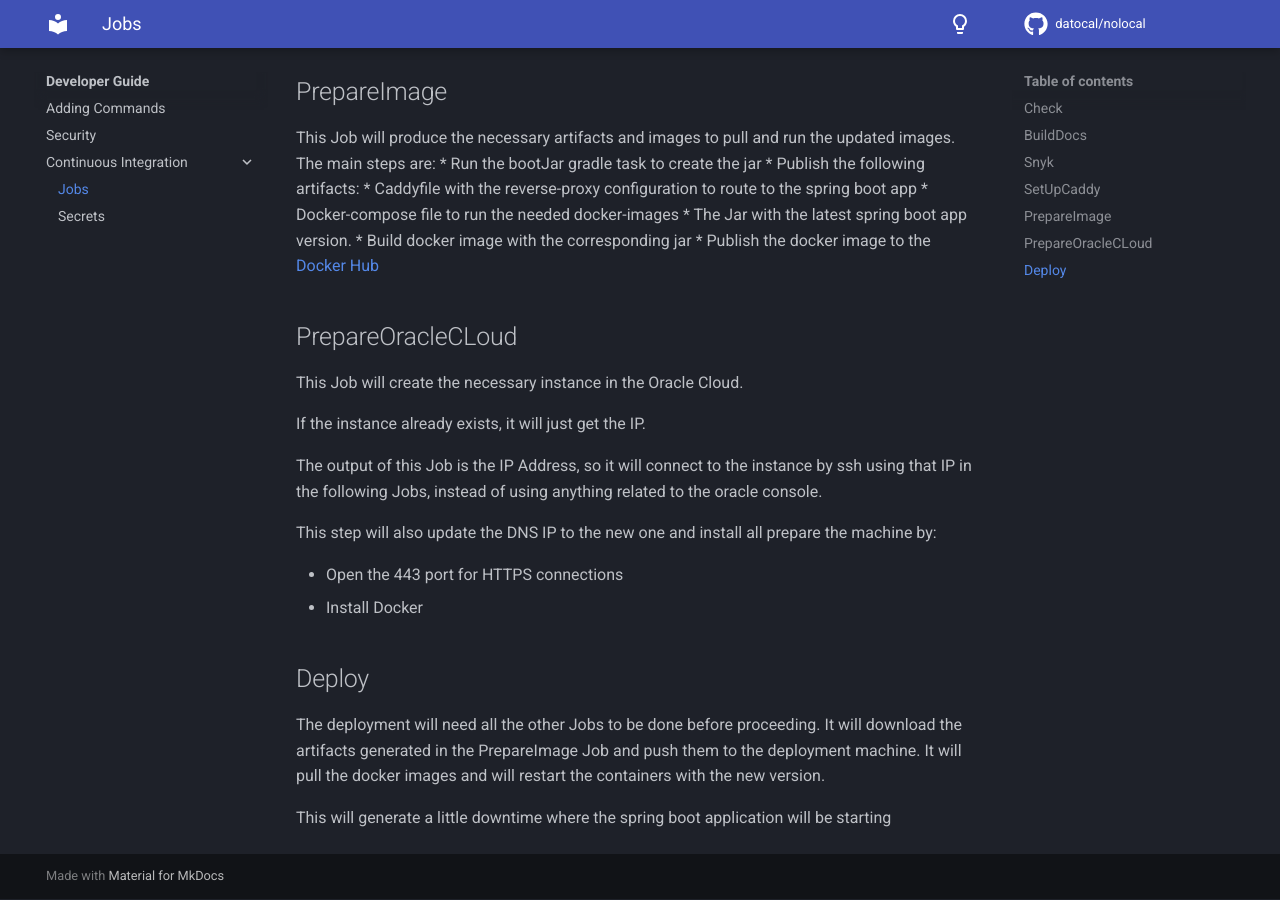
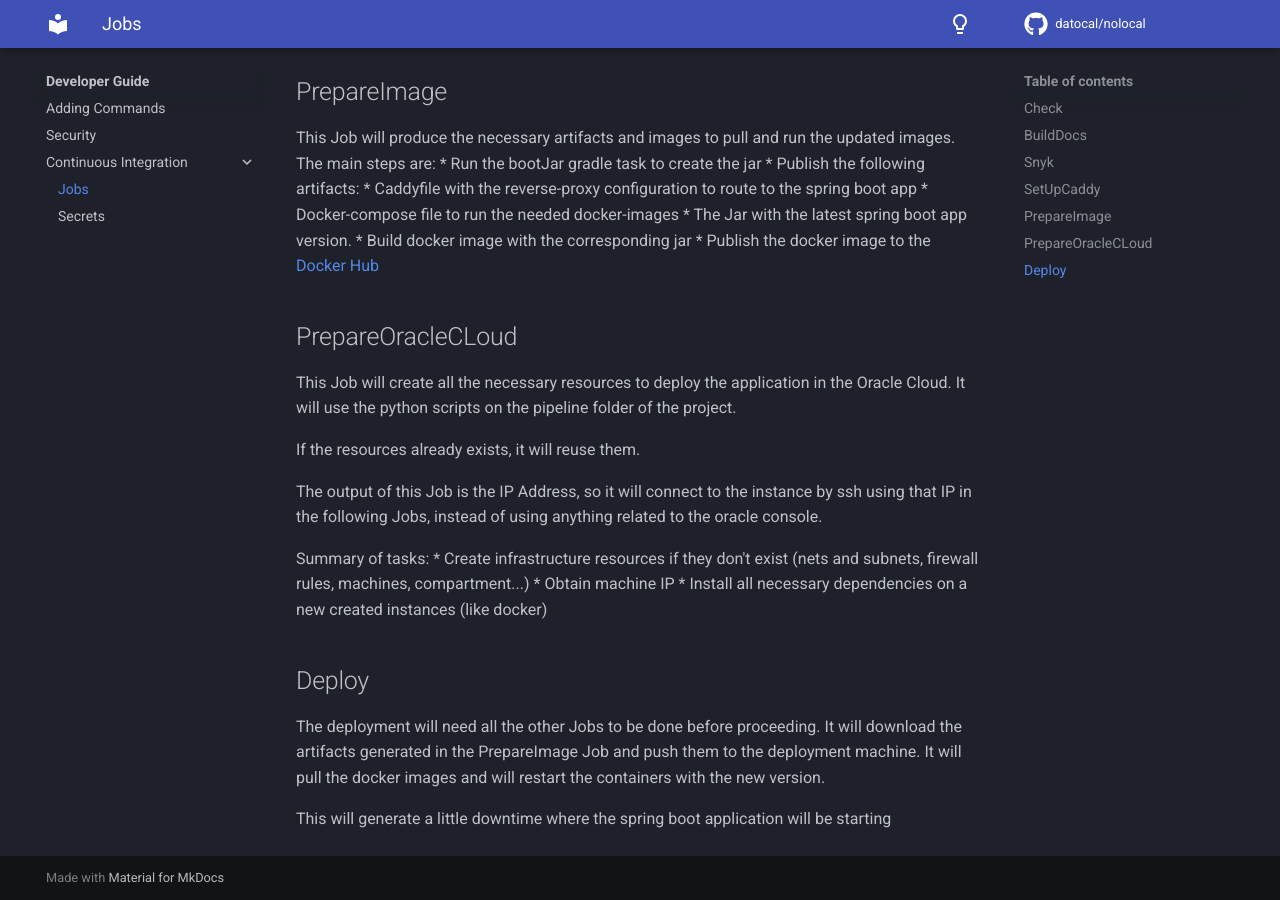
Before and after one commit to datocal/nolocal, an MkDocs documentation site: the page built from docs/devguide/ci/jobs.md, in a window 1280 px wide and 900 px high, scrolled down 1064 px. Built offline with MkDocs 1.6.1 and Material for MkDocs 9.7.7, drawn with Linux system fonts in a browser that asks for light colours; comment, search, counter and statistics services are not loaded.

Commit message:
Update jobs.md

```diff
--- a/docs/devguide/ci/jobs.md
+++ b/docs/devguide/ci/jobs.md
@@ -37,17 +37,18 @@ The main steps are:
 * Publish the docker image to the [Docker Hub](https://hub.docker.com/r/davidtca/nolocal)
 
 ## PrepareOracleCLoud
-This Job will create the necessary instance in the Oracle Cloud.
+This Job will create all the necessary resources to deploy the application in the Oracle Cloud.
+It will use the python scripts on the pipeline folder of the project.
 
-If the instance already exists, it will just get the IP.
+If the resources already exists, it will reuse them.
 
 The output of this Job is the IP Address, so it will connect to the instance by ssh using that IP in the following Jobs,
 instead of using anything related to the oracle console.
 
-This step will also update the DNS IP to the new one and install all prepare the machine by:
-
-* Open the 443 port for HTTPS connections
-* Install Docker
+Summary of tasks:
+* Create infrastructure resources if they don't exist (nets and subnets, firewall rules, machines, compartment...)
+* Obtain machine IP
+* Install all necessary dependencies on a new created instances (like docker)
 
 
 ## Deploy
```
